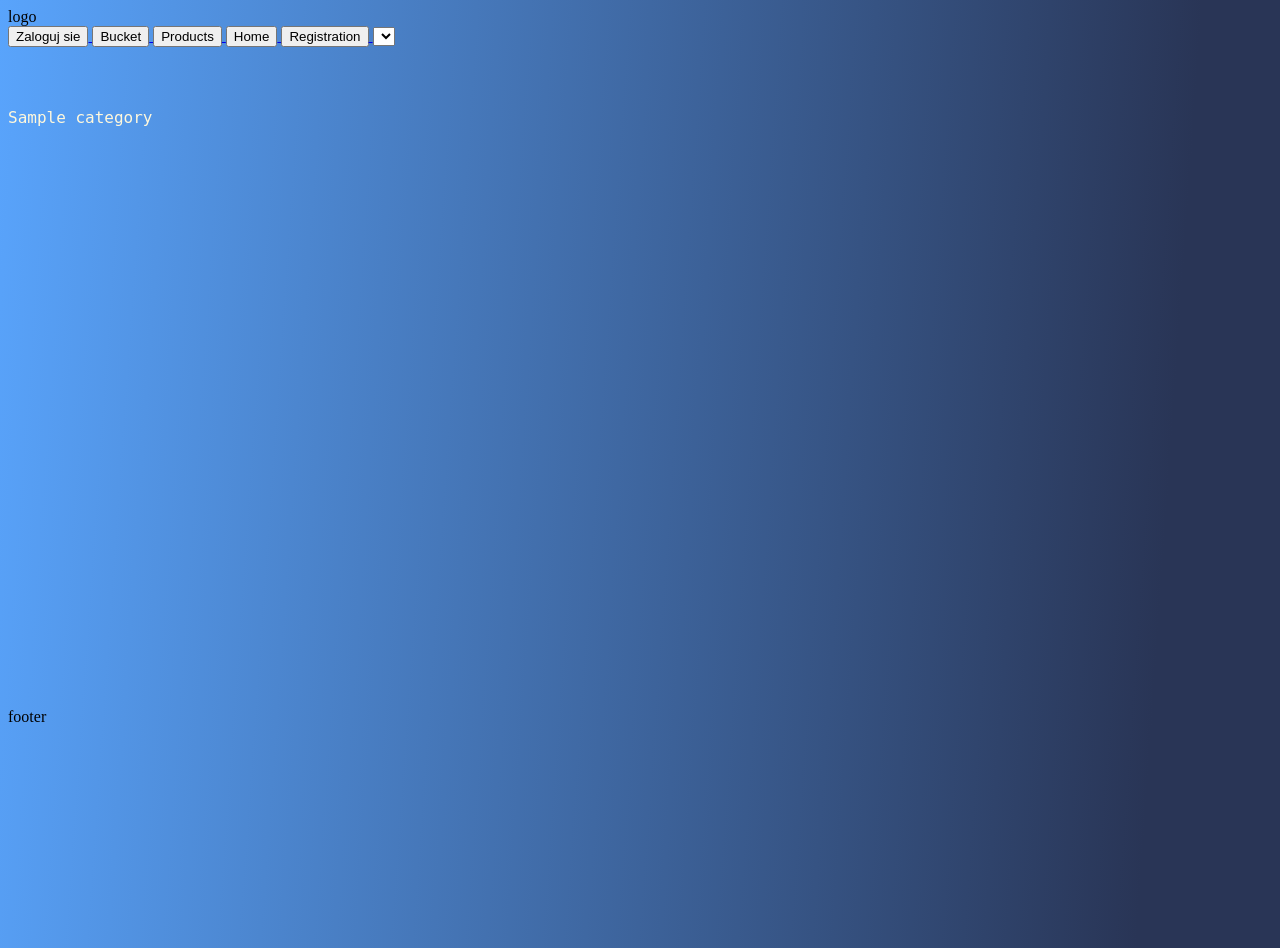
After one commit to Kamil3162/OnlineShop-python, a Django app: page /OnShop/product/all/category/1 in a window 1280 px wide. The commit adds this page. Shown: the top 948 px of the page. Run offline with Django 4.2, Linux system fonts and the light colour scheme; tables that the repository leaves empty hold one stand-in row (values such as "Sample post"); lists and menus that the app fills with data are empty.

```diff
--- a/Product/urls.py
+++ b/Product/urls.py
@@ -11,6 +11,7 @@ urlpatterns = [
     path('all/cart/<int:id_prod>/add', views.cart_count_add, name='adding_cart'),
     path('all/cart/finilize', views.finalize_order, name='order_final'),
     path('all/cart/finilize/success', views.finalize_success, name='order_finish_panel'),
+    path('all/category/<str:nazwa>', views.category_products, name='product_category')
     #path('all/listview', views.DisplayProducts.as_view(), name='listview_display'),
     #path('all/<int:id>/detail', views.DetailsProduct.as_view(), name='detail_view')
 ]
--- a/Product/views.py
+++ b/Product/views.py
@@ -35,8 +35,8 @@ def all_products(request):
     except KeyError:
         print("Key is null")
     return render(request, 'product/all_products.html', {'data': prod,
+
                                                          'opinions': opinions})
-
 class Product_details(View):
     def get(self, request, id):
         """
@@ -252,6 +252,14 @@ def finalize_order(request):
 def finalize_success(request):
     return render(request, 'product/success_information.html')
 
+def category_products(request, nazwa):
+    products = Category.objects.all()
+    context = {
+        'products':products,
+    }
+    return render(request, 'Category.html', context)
+
+
 # short hints to working with cbv
 '''
     First try to generate dta usigng ListView or redirect View
--- a/Templates/Base.html
+++ b/Templates/Base.html
@@ -32,10 +32,15 @@
             <a href="{% url 'registration' %}">
                 <button class="koszyk">Registration</button>
             </a>
-
+            {% include 'product/categories.html' %}
         </div>
     </div>
     <div class="main-content">
+    {% for category in categories %}
+        {{ category }}
+        <br>
+    {% endfor  %}
+    {% block category_products %}
     {% block success %}
     {% block final_order %}
     {% block detailview %}
@@ -66,6 +71,7 @@
     {% endblock %}
     {% endblock %}
     {% endblock %}
+    {% endblock %}
     </div>
     <div class="footer">
         footer
--- /dev/null
+++ b/Templates/Category.html
@@ -0,0 +1,7 @@
+{% extends 'Base.html' %}
+
+{% block category_products %}
+    {% for product in products %}
+        {{ product }}
+    {% endfor %}
+{% endblock %}
--- /dev/null
+++ b/Templates/product/categories.html
@@ -0,0 +1,6 @@
+
+<select name="categoryies" id="categoryies">
+    {% for category in categories %}
+        <option value="{{ category }}">{{ category }}</option>
+    {% endfor %}
+</select>
```
Also changed, not shown: MainPart/views.py (+12 -1 lines).
